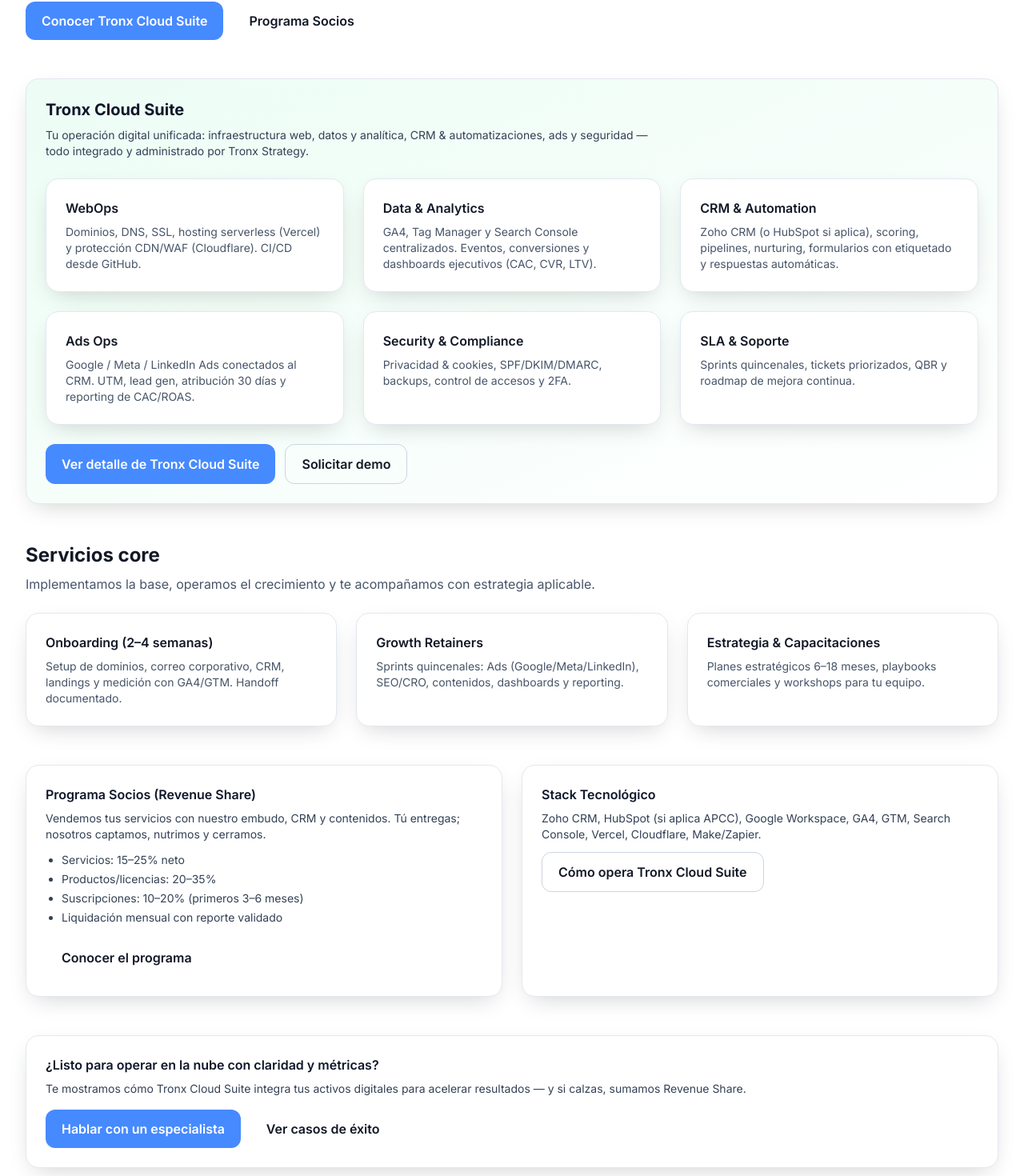
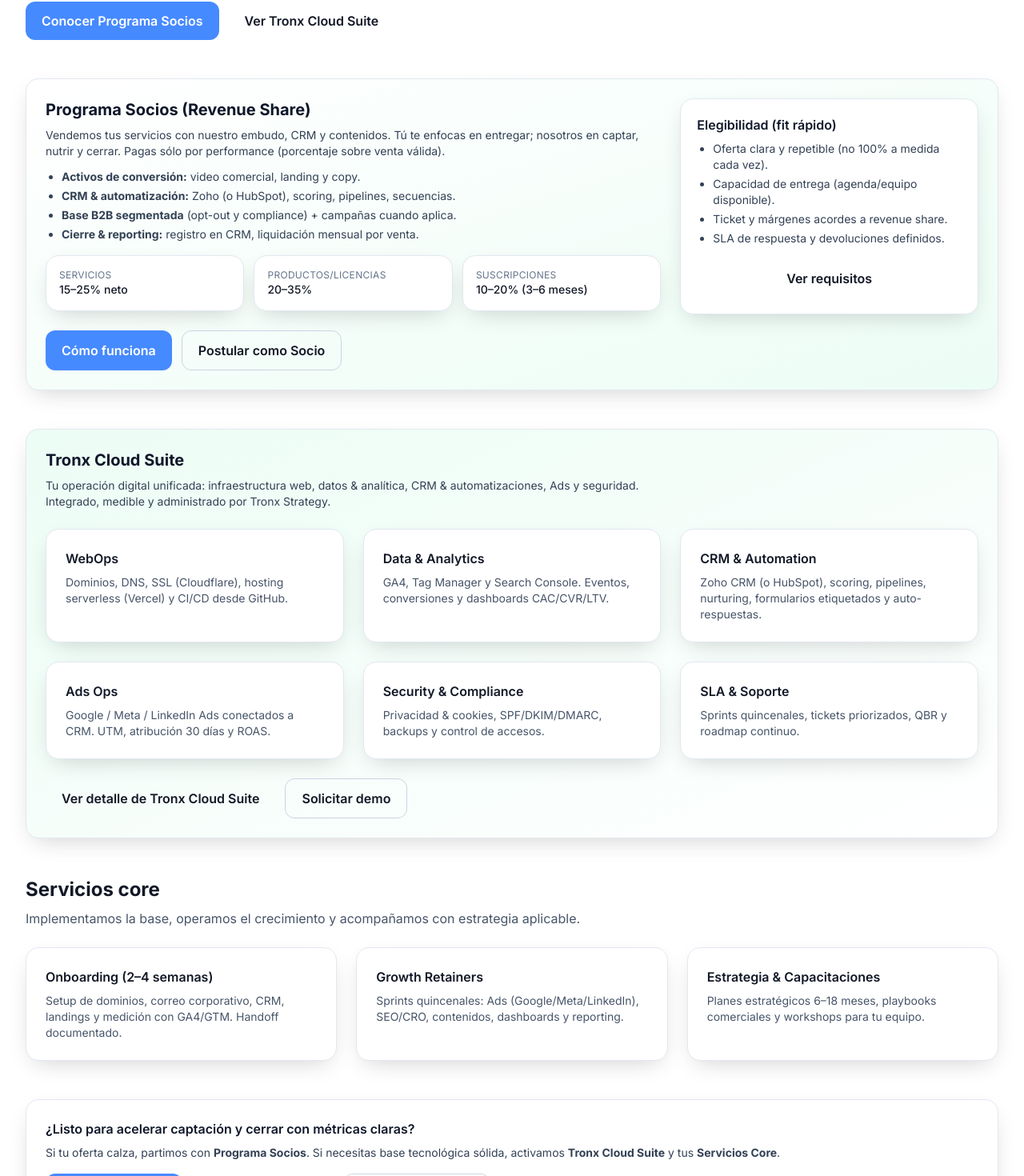
Before and after one commit to TronxGroup/Tronx-Strategy, a Next.js app: page /servicios in a window 1280 px wide. Shown: the part 380-1850 px from the top of the page at 80% size. Built offline with nearby package versions, Linux system fonts and the light colour scheme.

Commit message:
Update page.tsx

```diff
--- a/app/servicios/page.tsx
+++ b/app/servicios/page.tsx
@@ -23,8 +23,10 @@
         <p className="p-muted mt-4">
           Entregables claros en semanas: implementamos y operamos tu embudo con
           sitios/landings, performance marketing, CRM y automatizaciones. Además,
-          el Programa Socios (Revenue Share) y nuestra plataforma unificada{" "}
-          <a href="/tronx-cloud" className="underline decoration-emerald-500 underline-offset-2">
+          el <a href="/servicios/programa-socios" className="font-semibold underline decoration-emerald-500 underline-offset-2">
+            Programa Socios (Revenue Share)
+          </a> y nuestra plataforma unificada{" "}
+          <a href="/servicios/tronx-cloud" className="font-semibold underline decoration-emerald-500 underline-offset-2">
             Tronx Cloud Suite
           </a>.
         </p>
@@ -34,46 +36,89 @@
           <Pill>Revenue Share</Pill>
           <Pill>Dashboards & KPIs</Pill>
         </div>
-        <div className="mt-8 flex gap-3">
-          <a href="/tronx-cloud" className="btn btn-primary">Conocer Tronx Cloud Suite</a>
-          <a href="/servicios/programa-socios" className="btn btn-secondary">Programa Socios</a>
+        <div className="mt-8 flex flex-wrap gap-3">
+          <a href="/servicios/programa-socios" className="btn btn-primary">Conocer Programa Socios</a>
+          <a href="/servicios/tronx-cloud" className="btn btn-secondary">Ver Tronx Cloud Suite</a>
         </div>
       </div>
 
-      {/* TRONX CLOUD SUITE (destacado) */}
+      {/* BLOQUE DESTACADO: PROGRAMA SOCIOS */}
+      <div className="mt-12 card p-6 border border-slate-200 rounded-2xl bg-gradient-to-br from-white to-emerald-50">
+        <div className="grid grid-cols-1 lg:grid-cols-3 gap-6 items-start">
+          <div className="lg:col-span-2">
+            <h2 className="text-xl font-bold text-slate-900">Programa Socios (Revenue Share)</h2>
+            <p className="text-sm text-slate-700 mt-2 max-w-3xl">
+              Vendemos tus servicios con nuestro embudo, CRM y contenidos. Tú te enfocas en entregar; nosotros en captar,
+              nutrir y cerrar. Pagas sólo por performance (porcentaje sobre venta válida).
+            </p>
+            <ul className="mt-3 text-sm text-slate-700 list-disc pl-5 space-y-1">
+              <li><strong>Activos de conversión:</strong> video comercial, landing y copy.</li>
+              <li><strong>CRM & automatización:</strong> Zoho (o HubSpot), scoring, pipelines, secuencias.</li>
+              <li><strong>Base B2B segmentada</strong> (opt-out y compliance) + campañas cuando aplica.</li>
+              <li><strong>Cierre & reporting:</strong> registro en CRM, liquidación mensual por venta.</li>
+            </ul>
+            <div className="mt-4 grid grid-cols-1 sm:grid-cols-3 gap-3">
+              <div className="card p-4">
+                <p className="text-xs uppercase tracking-wide text-slate-500">Servicios</p>
+                <p className="text-sm font-medium">15–25% neto</p>
+              </div>
+              <div className="card p-4">
+                <p className="text-xs uppercase tracking-wide text-slate-500">Productos/licencias</p>
+                <p className="text-sm font-medium">20–35%</p>
+              </div>
+              <div className="card p-4">
+                <p className="text-xs uppercase tracking-wide text-slate-500">Suscripciones</p>
+                <p className="text-sm font-medium">10–20% (3–6 meses)</p>
+              </div>
+            </div>
+            <div className="mt-6 flex flex-wrap gap-3">
+              <a href="/servicios/programa-socios" className="btn btn-primary">Cómo funciona</a>
+              <a href="/contacto" className="btn btn-ghost">Postular como Socio</a>
+            </div>
+          </div>
+          <div className="card p-5 bg-white border border-emerald-200 rounded-2xl">
+            <h3 className="text-base font-semibold text-slate-900">Elegibilidad (fit rápido)</h3>
+            <ul className="mt-2 text-sm text-slate-700 list-disc pl-5 space-y-1">
+              <li>Oferta clara y repetible (no 100% a medida cada vez).</li>
+              <li>Capacidad de entrega (agenda/equipo disponible).</li>
+              <li>Ticket y márgenes acordes a revenue share.</li>
+              <li>SLA de respuesta y devoluciones definidos.</li>
+            </ul>
+            <a href="/servicios/programa-socios" className="btn btn-secondary mt-4 w-full">Ver requisitos</a>
+          </div>
+        </div>
+      </div>
+
+      {/* TRONX CLOUD SUITE (SEGUNDO DESTACADO) */}
       <div className="mt-12 card p-6 border border-slate-200 rounded-2xl bg-gradient-to-br from-emerald-50 to-white">
-        <div className="flex flex-col lg:flex-row gap-6 items-start">
-          <div className="flex-1">
         <h2 className="text-xl font-bold text-slate-900">Tronx Cloud Suite</h2>
         <p className="text-sm text-slate-700 mt-2 max-w-3xl">
-              Tu operación digital unificada: infraestructura web, datos y analítica, CRM & automatizaciones,
-              ads y seguridad — todo integrado y administrado por Tronx Strategy.
+          Tu operación digital unificada: infraestructura web, datos & analítica, CRM & automatizaciones, Ads y seguridad.
+          Integrado, medible y administrado por Tronx Strategy.
         </p>
         <div className="grid grid-cols-1 md:grid-cols-3 gap-6 mt-6">
           <FeatureCard title="WebOps">
-                Dominios, DNS, SSL, hosting serverless (Vercel) y protección CDN/WAF (Cloudflare). CI/CD desde GitHub.
+            Dominios, DNS, SSL (Cloudflare), hosting serverless (Vercel) y CI/CD desde GitHub.
           </FeatureCard>
           <FeatureCard title="Data & Analytics">
-                GA4, Tag Manager y Search Console centralizados. Eventos, conversiones y dashboards ejecutivos (CAC, CVR, LTV).
+            GA4, Tag Manager y Search Console. Eventos, conversiones y dashboards CAC/CVR/LTV.
           </FeatureCard>
           <FeatureCard title="CRM & Automation">
-                Zoho CRM (o HubSpot si aplica), scoring, pipelines, nurturing, formularios con etiquetado y respuestas automáticas.
+            Zoho CRM (o HubSpot), scoring, pipelines, nurturing, formularios etiquetados y auto-respuestas.
           </FeatureCard>
           <FeatureCard title="Ads Ops">
-                Google / Meta / LinkedIn Ads conectados al CRM. UTM, lead gen, atribución 30 días y reporting de CAC/ROAS.
+            Google / Meta / LinkedIn Ads conectados a CRM. UTM, atribución 30 días y ROAS.
           </FeatureCard>
           <FeatureCard title="Security & Compliance">
-                Privacidad & cookies, SPF/DKIM/DMARC, backups, control de accesos y 2FA.
+            Privacidad & cookies, SPF/DKIM/DMARC, backups y control de accesos.
           </FeatureCard>
           <FeatureCard title="SLA & Soporte">
-                Sprints quincenales, tickets priorizados, QBR y roadmap de mejora continua.
+            Sprints quincenales, tickets priorizados, QBR y roadmap continuo.
           </FeatureCard>
         </div>
-            <div className="mt-6 flex gap-3">
-              <a href="/tronx-cloud" className="btn btn-primary">Ver detalle de Tronx Cloud Suite</a>
+        <div className="mt-6 flex flex-wrap gap-3">
+          <a href="/servicios/tronx-cloud" className="btn btn-secondary">Ver detalle de Tronx Cloud Suite</a>
           <a href="/contacto" className="btn btn-ghost">Solicitar demo</a>
-            </div>
-          </div>
         </div>
       </div>
 
@@ -81,7 +126,7 @@
       <div className="mt-12">
         <h2 className="h3">Servicios core</h2>
         <p className="p-muted mt-2 max-w-3xl">
-          Implementamos la base, operamos el crecimiento y te acompañamos con estrategia aplicable.
+          Implementamos la base, operamos el crecimiento y acompañamos con estrategia aplicable.
         </p>
 
         <div className="grid grid-cols-1 md:grid-cols-3 gap-6 mt-6">
@@ -97,42 +142,17 @@
         </div>
       </div>
 
-      {/* REVENUE SHARE + STACK */}
-      <div className="grid grid-cols-1 md:grid-cols-2 gap-6 mt-12">
-        <div className="card p-6 border border-slate-200 rounded-2xl bg-white">
-          <h3 className="text-base font-semibold text-slate-900">Programa Socios (Revenue Share)</h3>
-          <p className="text-sm text-slate-700 mt-2">
-            Vendemos tus servicios con nuestro embudo, CRM y contenidos. Tú entregas; nosotros captamos, nutrimos y cerramos.
-          </p>
-          <ul className="mt-3 text-sm text-slate-700 list-disc pl-5 space-y-1">
-            <li>Servicios: 15–25% neto</li>
-            <li>Productos/licencias: 20–35%</li>
-            <li>Suscripciones: 10–20% (primeros 3–6 meses)</li>
-            <li>Liquidación mensual con reporte validado</li>
-          </ul>
-          <a href="/servicios/programa-socios" className="btn btn-secondary mt-4">Conocer el programa</a>
-        </div>
-
-        <div className="card p-6 border border-slate-200 rounded-2xl bg-white">
-          <h3 className="text-base font-semibold text-slate-900">Stack Tecnológico</h3>
-          <p className="text-sm text-slate-700 mt-2">
-            Zoho CRM, HubSpot (si aplica APCC), Google Workspace, GA4, GTM, Search Console, Vercel, Cloudflare, Make/Zapier.
-          </p>
-          <div className="mt-3">
-            <a href="/tronx-cloud" className="btn btn-ghost">Cómo opera Tronx Cloud Suite</a>
-          </div>
-        </div>
-      </div>
-
       {/* CTA FINAL */}
       <div className="card p-6 mt-12 border border-slate-200 rounded-2xl bg-white">
-        <h4 className="font-semibold text-slate-900">¿Listo para operar en la nube con claridad y métricas?</h4>
+        <h4 className="font-semibold text-slate-900">¿Listo para acelerar captación y cerrar con métricas claras?</h4>
         <p className="text-sm text-slate-700 mt-2">
-          Te mostramos cómo Tronx Cloud Suite integra tus activos digitales para acelerar resultados — y si calzas, sumamos Revenue Share.
+          Si tu oferta calza, partimos con <strong>Programa Socios</strong>. Si necesitas base tecnológica sólida,
+          activamos <strong>Tronx Cloud Suite</strong> y tus <strong>Servicios Core</strong>.
         </p>
-        <div className="mt-4 flex gap-3">
-          <a href="/contacto" className="btn btn-primary">Hablar con un especialista</a>
-          <a href="/casos" className="btn btn-secondary">Ver casos de éxito</a>
+        <div className="mt-4 flex flex-wrap gap-3">
+          <a href="/servicios/programa-socios" className="btn btn-primary">Programa Socios</a>
+          <a href="/servicios/tronx-cloud" className="btn btn-secondary">Tronx Cloud Suite</a>
+          <a href="/casos" className="btn btn-ghost">Ver casos de éxito</a>
         </div>
       </div>
     </Section>
```
Lines whose indentation alone changed are shown as unchanged.
